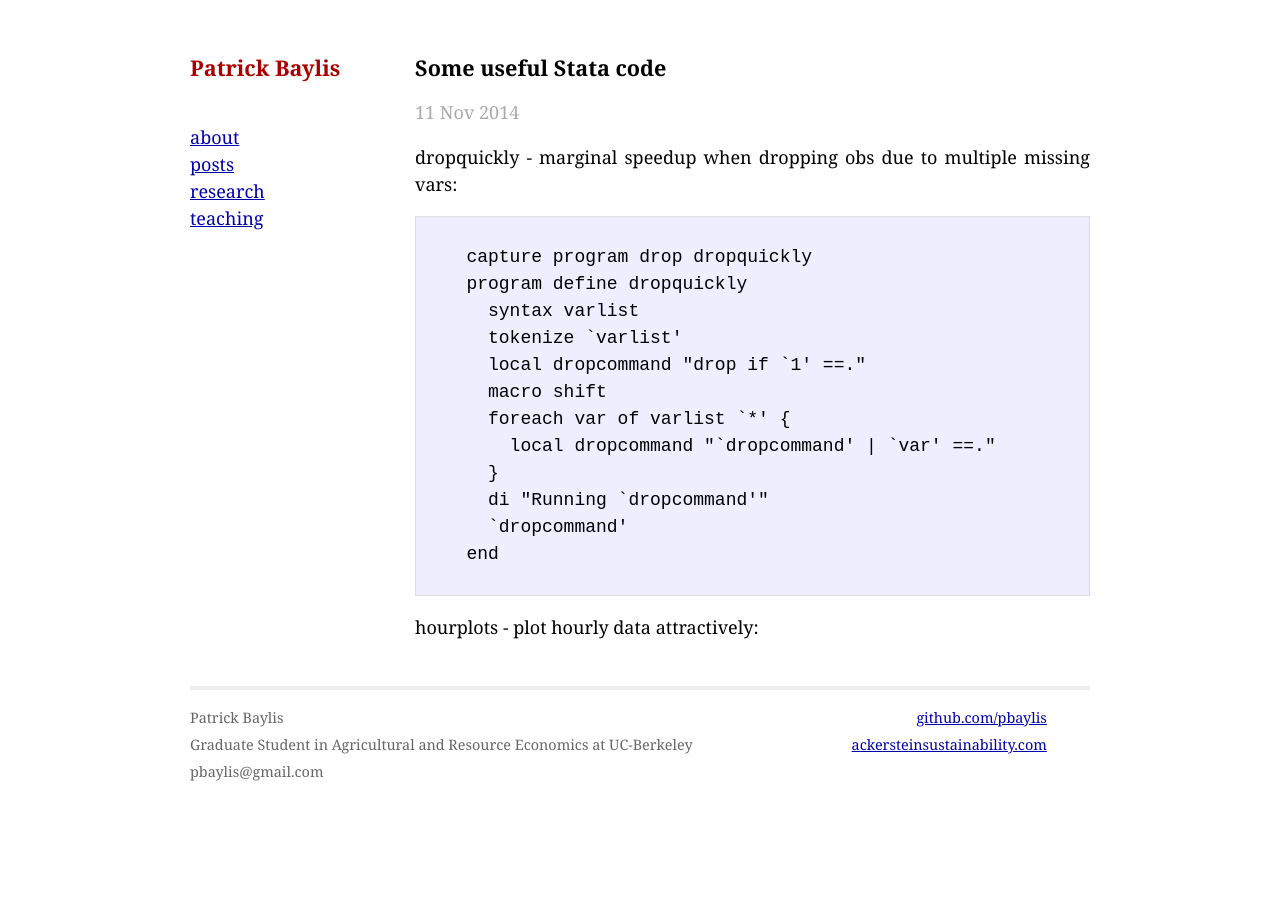
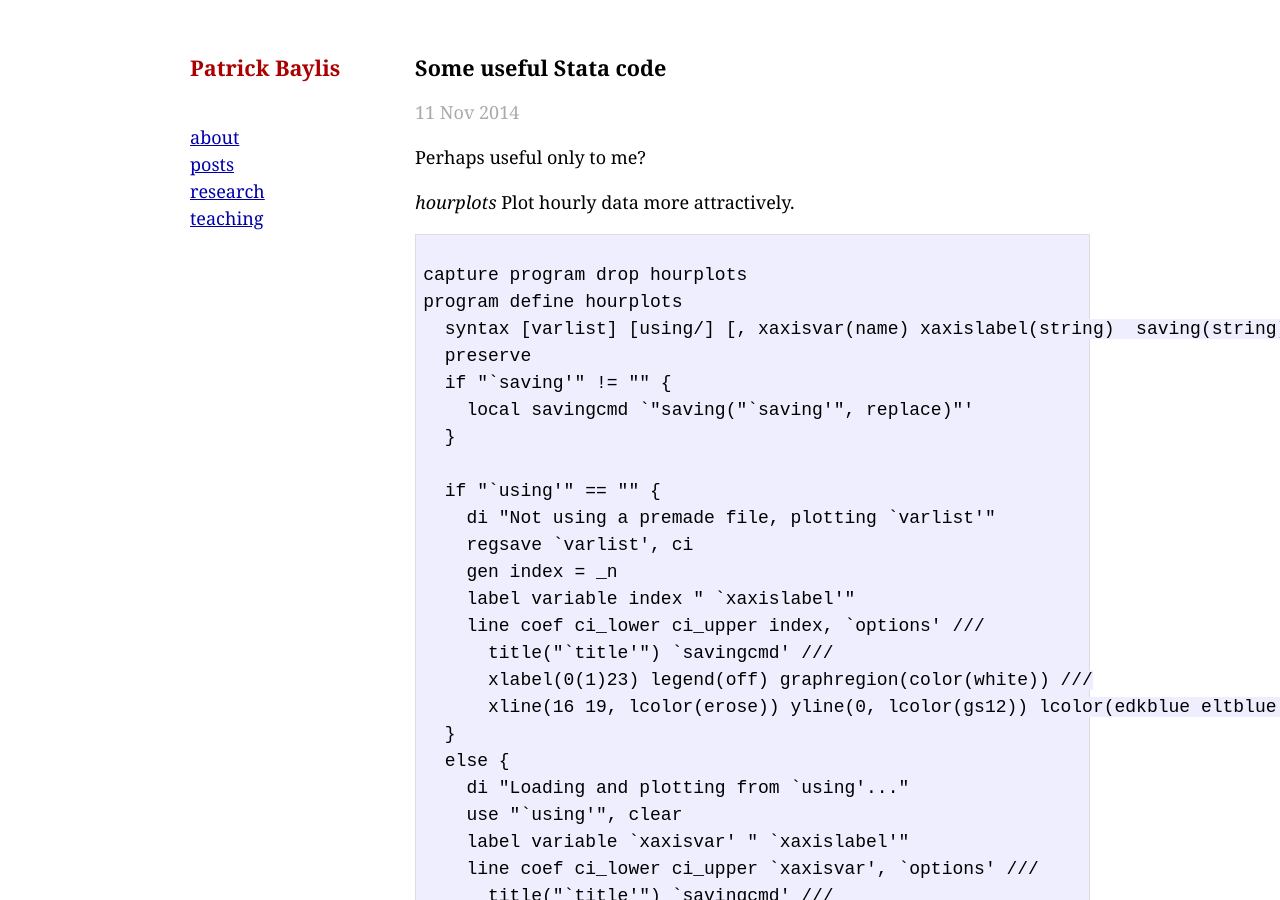
Before and after one commit to pbaylis/pbaylis.github.io, a Jekyll site: the page built from _posts/2014-11-11-stata-code-1.markdown, in a window 1280 px wide and 900 px high. Built offline with Jekyll 4.4.1, drawn with Linux system fonts in a browser that asks for light colours; Markdown is read by kramdown in place of the engine named in the settings; some of the changed text lies outside the part shown.

Commit message:
blog post

```diff
--- a/_posts/2014-11-11-stata-code-1.markdown
+++ b/_posts/2014-11-11-stata-code-1.markdown
@@ -5,10 +5,72 @@ date:   2014-11-11
 categories: stata
 ---
 
-dropquickly - marginal speedup when dropping obs due to multiple missing vars:
+Perhaps useful only to me?
+
+*hourplots* Plot hourly data more attractively.
+<pre>
+  <code>
+capture program drop hourplots
+program define hourplots
+  syntax [varlist] [using/] [, xaxisvar(name) xaxislabel(string)  saving(string) title(string) *]
+  preserve
+  if "`saving'" != "" {
+    local savingcmd `"saving("`saving'", replace)"'
+  }
+
+  if "`using'" == "" {
+    di "Not using a premade file, plotting `varlist'"
+    regsave `varlist', ci
+    gen index = _n
+    label variable index " `xaxislabel'"
+    line coef ci_lower ci_upper index, `options' ///
+      title("`title'") `savingcmd' ///
+      xlabel(0(1)23) legend(off) graphregion(color(white)) ///
+      xline(16 19, lcolor(erose)) yline(0, lcolor(gs12)) lcolor(edkblue eltblue eltblue) lpattern(solid dash dash)
+  }
+  else {
+    di "Loading and plotting from `using'..."
+    use "`using'", clear
+    label variable `xaxisvar' " `xaxislabel'"
+    line coef ci_lower ci_upper `xaxisvar', `options' ///
+      title("`title'") `savingcmd' ///
+      xlabel(0(1)23) legend(off) graphregion(color(white)) ///
+      xline(16 19, lcolor(erose)) yline(0, lcolor(gs12)) lcolor(edkblue eltblue eltblue) lpattern(solid dash dash)
+  }
+
+  restore
+end
+  </code>
+</pre>
+
+*combinehourplots* Combine plots from `hourplots`
 
 <pre>
-  <code class="ruby">
+  <code>
+capture program drop combinehourplots
+program define combinehourplots
+  syntax, filestitles(string asis) saving(string) [title(string)]
+  local maintitle "`title'"
+  foreach rsfile of local filestitles {
+    tokenize `rsfile', parse("&")
+    local file "`1'"
+    local title "`3'"
+    di "`file' - `title'"
+    hourplots using "`file'", ///
+    saving("${dest}tmp/`title'.gph") xaxisvar(hour) xaxislabel("Hour of day") ytitle("kW") title(`title')
+    local combinecmd `" `combinecmd' "${dest}tmp/`title'.gph" "'
+  }
+  graph combine `combinecmd', ///
+    rows(2) altshrink xcommon ycommon graphregion(color(white)) title(`maintitle')
+  graph export "`saving'", replace
+end
+  </code>
+</pre>
+
+*dropquickly* Drop observations missing any variable marginally faster. Nice for big datasets where flexibility in which variables to check is important. Useful everywhere else.
+
+<pre>
+  <code>
     capture program drop dropquickly
     program define dropquickly
       syntax varlist
@@ -23,5 +85,3 @@ dropquickly - marginal speedup when dropping obs due to multiple missing vars:
     end
   </code>
 </pre>
-
-hourplots - plot hourly data attractively:
```
